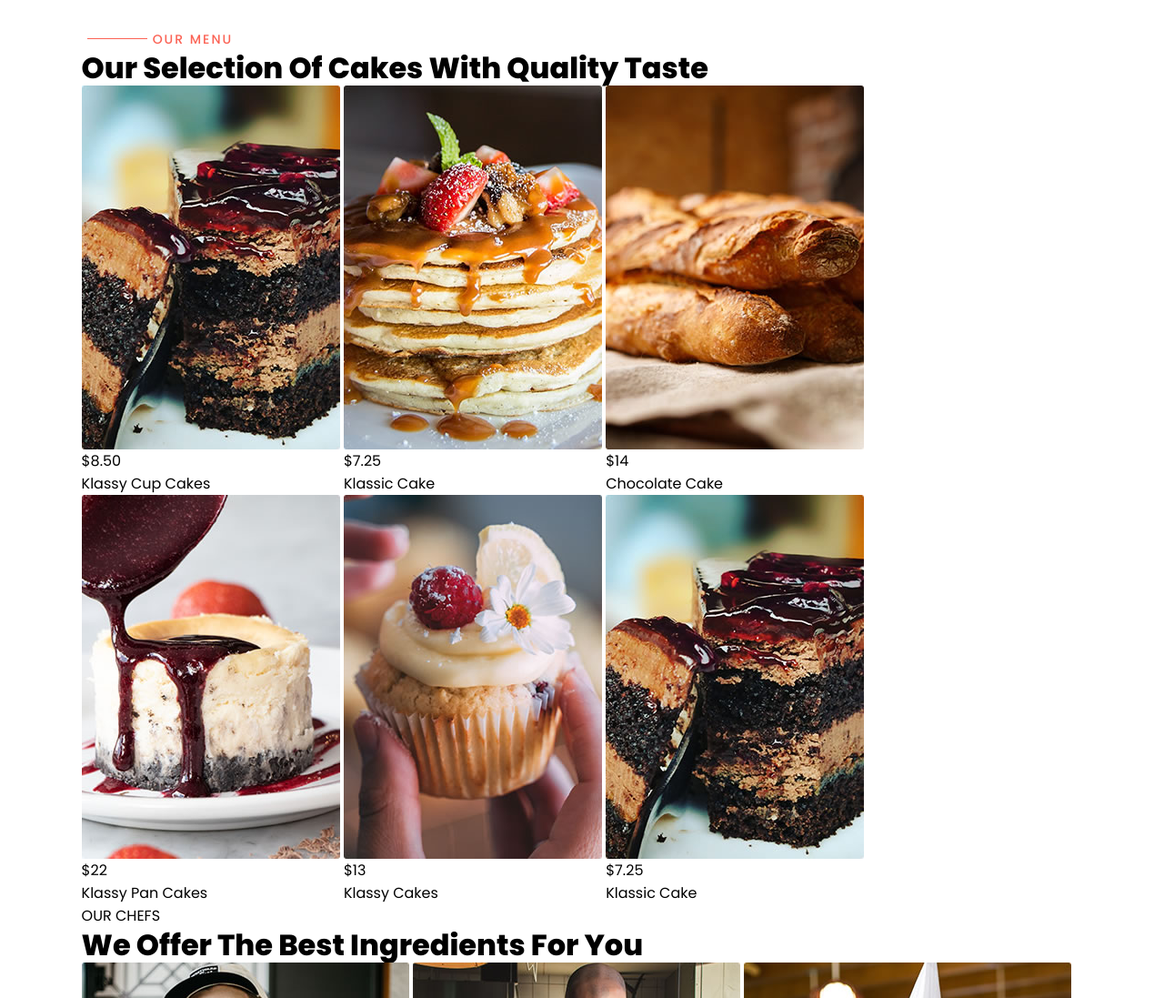
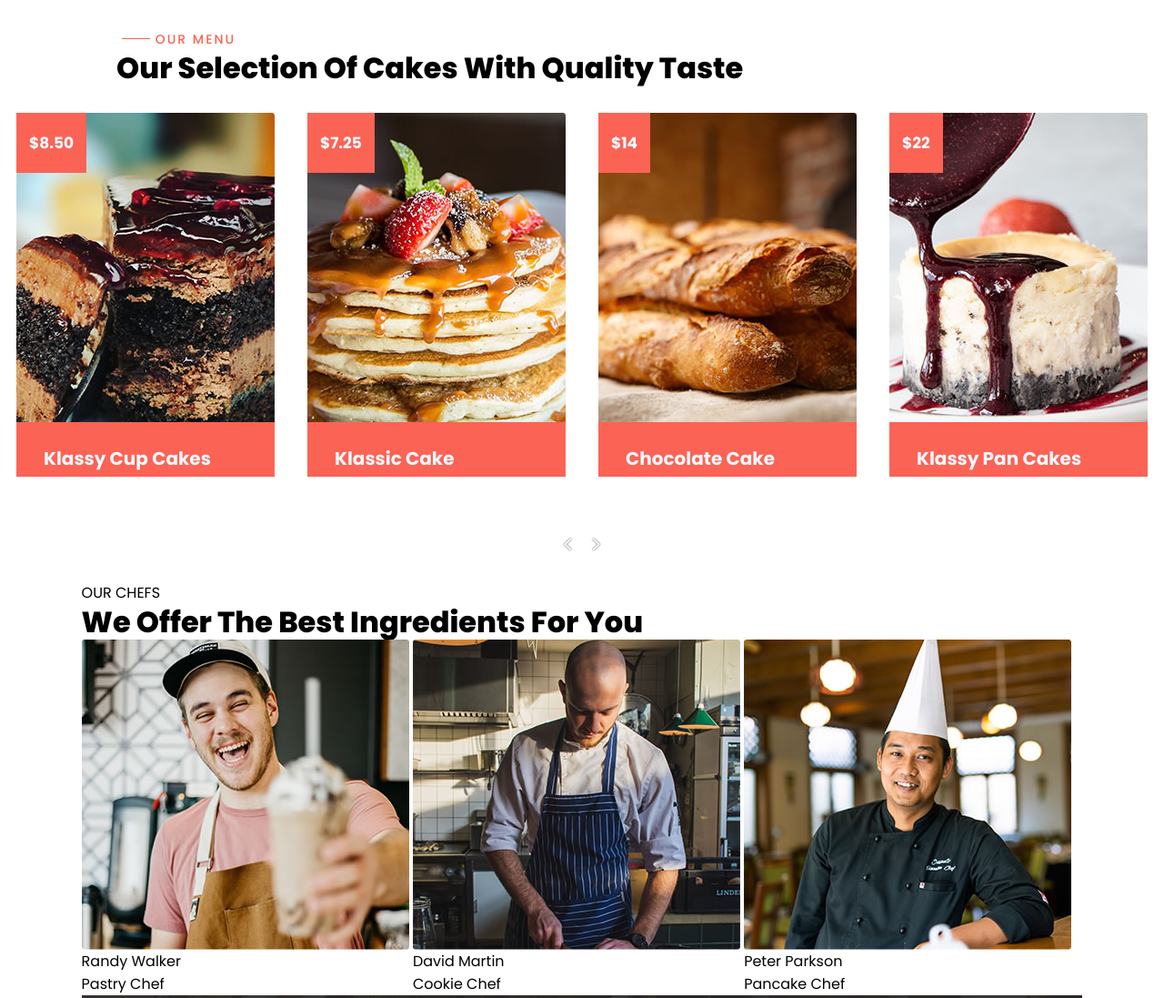
Before and after one commit to ptejalaxioned/Klassy_Cafe, a plain HTML site: page index.html in a window 1280 px wide. Shown: the part 1560-2657 px from the top of the page at 91% size. Drawn offline with Linux system fonts and the light colour scheme.

Commit message:
menu  Section of CSS file Commit

```diff
--- a/assets/css/style.css
+++ b/assets/css/style.css
@@ -363,12 +363,105 @@ justify-content: space-between;
 }
 
 .img2 ,.img3{ visibility: hidden; }
-.inner-text{ display: none; }
 .memory-right:hover .modal{ display: block; }
 
 /*=================================
   memory styling ends here
 =================================*/
+/*=================================
+  menu styling starts here
+=================================*/
+.menu .wrapper{
+width: 100%;
+}
+.menu-up{
+  width: 80%;
+  margin: auto;
+}
+.menu ul{
+  display: flex;
+  justify-content: space-around;
+  padding: 30px 0px;
+  color: aliceblue;
+}
+.list-image5 ,.list-image6{
+  display: none;
+}
+.next-previous{
+display: flex;
+justify-content: center;
+gap: 20px;
+color: #fb6355;
+padding: 30px;
+}
+.next-previous figure{
+width: 1.5%;
+}
+.next-previous img{
+  width: 100%;
+
+}
+.menu .common-span::before {
+  width: 3%;
+}
+.menu ul span{
+  background-color: #fb6355;
+  z-index:2;
+  position: absolute;
+  left: 0%;
+  top: 0%;
+  padding: 20px 14px;
+  font-size: 17px;
+  font-weight: 700;
+}
+.menu-list{
+position: relative;
+}
+.inside-text{
+  width: 79%;
+background-color: #fb6355;
+z-index:2;
+position: absolute;
+  bottom: 0%;
+  padding: 25px 30px;
+  padding-bottom: 5px;
+}
+
+.inside-text h4{
+font-size: 20px;
+font-weight: 700;
+}
+.inside-text p{
+  font-size: 12px;
+  font-weight: 500;
+  text-transform: lowercase;
+  padding: 15px 0px;
+}
+.inside-text p::first-letter{
+text-transform: uppercase;
+}
+.inside-text a{
+font-size: 12px;
+font-weight: 700;
+}
+.inside-text a::after {
+  font-family: "FontAwesome";
+  content: "\f078";
+  font-size: 8px;
+  font-weight: lighter;
+  margin-left: 3px;
+  padding-bottom: 3px;
+}
+ .inner-text{
+  display: none;
+}
+ .inside-text:hover .inner-text{
+  display: block;
+ }
+/*=================================
+  menu styling ends here
+=================================*/
+
 
 /*=================================
   main styling ends here
--- a/index.html
+++ b/index.html
@@ -128,10 +128,12 @@
       <!--card section start-->
 <section class="menu">
   <div class="wrapper">
+    <div class="menu-up">
     <span class="all-caps common-span">our menu</span>
     <h3 class="common-heading">our selection of cakes with quality taste</h3>
+    </div>
     <ul>
-      <li>
+      <li class="menu-list list-image1">
          <figure>
              <img src="./assets/images/images/menu-item-01.jpg" alt="Menu Item1">
          </figure>
@@ -144,7 +146,7 @@
           </div>
          </div>
       </li>
-      <li>
+      <li class="menu-list list-image2">
         <figure>
           <img src="./assets/images/images/menu-item-02.jpg" alt="Menu Item2">
         </figure>
@@ -157,7 +159,7 @@
           </div>
         </div>
       </li>
-      <li>
+      <li class="menu-list list-image3">
         <figure>
           <img src="./assets/images/images/menu-item-03.jpg" alt="Menu Item3">
         </figure>
@@ -170,9 +172,9 @@
           </div>
         </div>
       </li>
-      <li>
+      <li class="menu-list list-image4">
         <figure>
-          <img src="./assets/images/images/menu-item-04.jpg" alt="Menu item-04">
+          <img src="./assets/images/images/menu-item-04.jpg" alt="Menu Item4">
         </figure>
         <span>$22</span>
         <div class="inside-text">
@@ -183,9 +185,9 @@
           </div>
         </div>
       </li>
-      <li>
+      <li class="menu-list list-image5">
         <figure>
-          <img src="./assets/images/images/menu-item-05.jpg" alt="Menu menu-item-05">
+          <img src="./assets/images/images/menu-item-05.jpg" alt="Menu Item5">
         </figure>
         <span>$13</span>
         <div class="inside-text">
@@ -196,7 +198,7 @@
           </div>
         </div>
       </li>
-      <li>
+      <li class="menu-list list-image6">
         <figure>
           <img src="./assets/images/images/menu-item-01.jpg" alt="Menu Item6">
         </figure>
@@ -210,6 +212,10 @@
         </div>
       </li>
     </ul>
+    <div class="next-previous">
+      <figure><img src="./assets/images/images/prev.png" alt="Previous"></figure>
+      <figure><img src="./assets/images/images/next.png" alt="Next"></figure>
+    </div>
   </div>
 </section>
 <!--card section end-->
```
